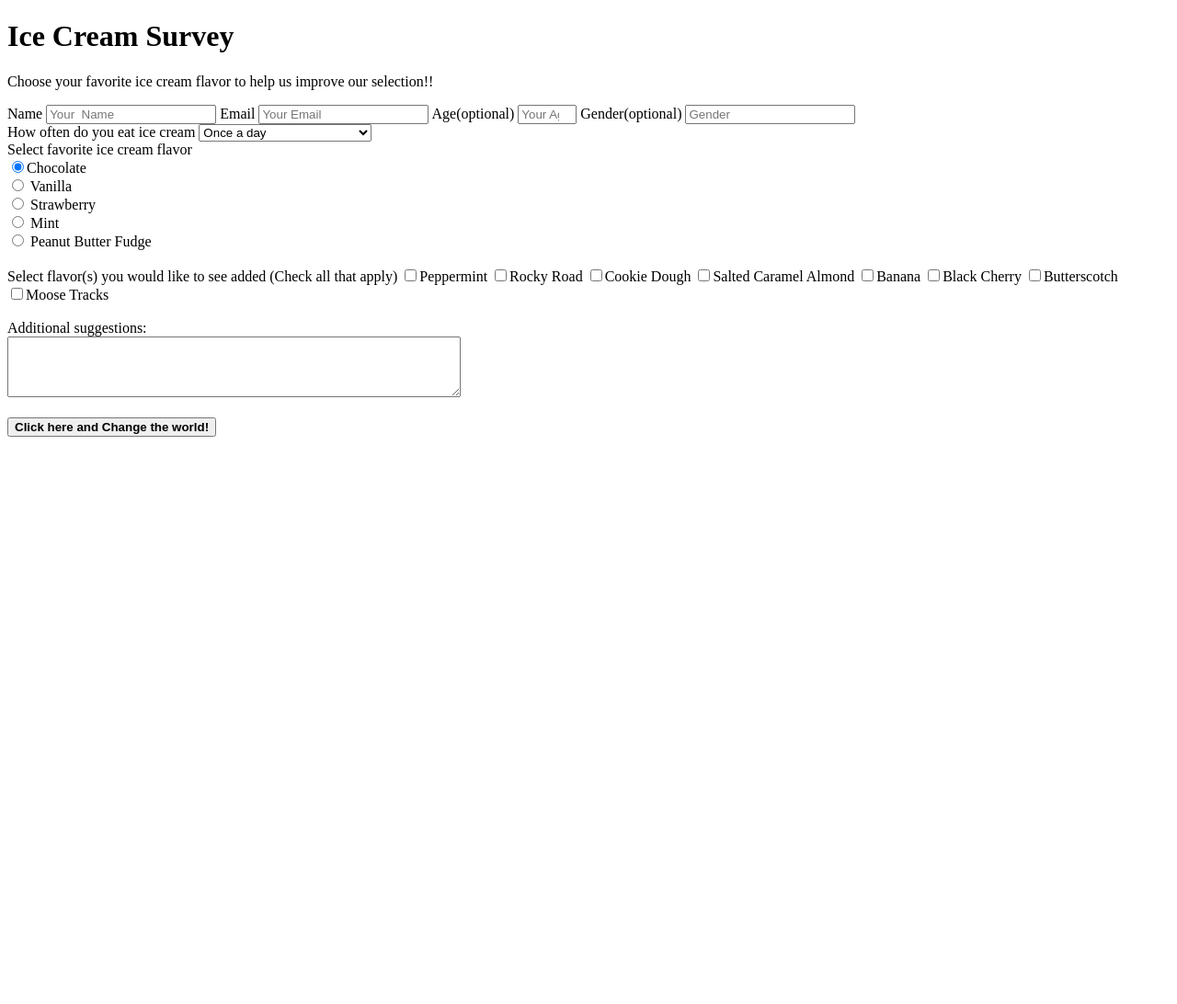
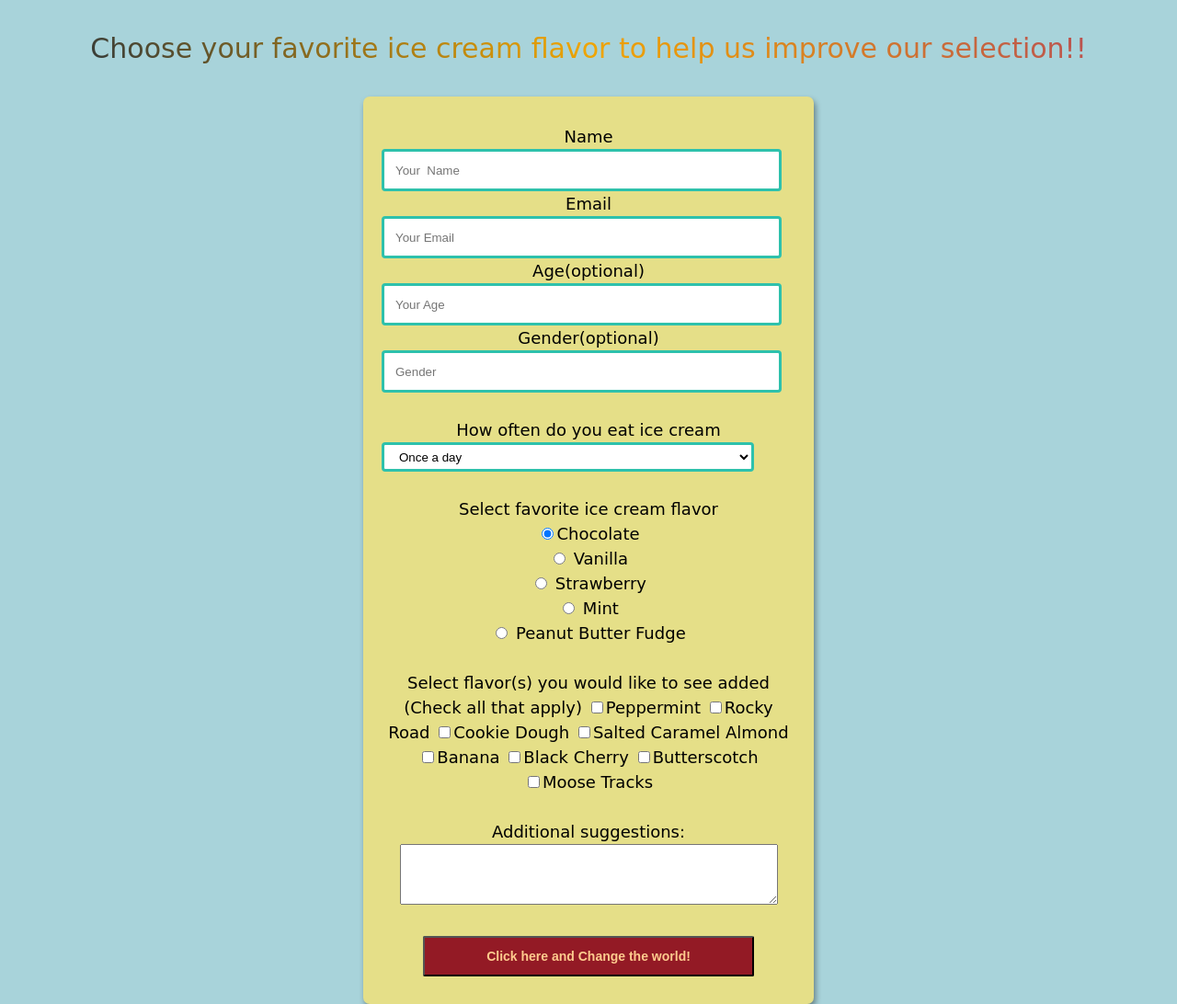
Before and after one commit to lyndajoncaf/ice-cream-survey-form, a plain HTML site: page index.html in a window 1280 px wide. Shown: the whole page at 92% size. Before the commit the page ends 800 px from the top, so only its background shows below. Drawn offline with Linux system fonts and the light colour scheme; a web font is replaced by a local one.

Commit message:
Add files via upload
fixed input box width and linked css sheet

```diff
--- a/index.html
+++ b/index.html
@@ -1,12 +1,14 @@
 <!DOCTYPE html>
-
-
- <header class="header">
- <h1 id="title">Ice Cream Survey</h1>
- </header>
-
- <body>
-  <p id="description">Choose your favorite ice cream flavor to help us improve our selection!!</p>
+<html lang="en">
+<head>
+    <meta charset="UTF-8">
+    <meta http-equiv="X-UA-Compatible" content="IE=edge">
+    <meta name="viewport" content="width=device-width, initial-scale=1.0">
+    <title>Ice Cream Survey</title>
+    <link rel="stylesheet" href="resources\style.css">
+</head>
+<body>
+    <p id="description">Choose your favorite ice cream flavor to help us improve our selection!!</p>
 
     <form id="survey-form">
         <div class="form-group">
@@ -153,7 +155,7 @@
 <br><br>
 <label id="textarea">Additional suggestions: </label>
 <br>
-<textarea id="textarea" name"instructions" rows="4" cols="59.5">
+<textarea id="textarea" name="instructions" rows="4" cols="59.5">
 </textarea>
 <br><br>
 
@@ -162,4 +164,5 @@
 </div>
 </form>
 </div>
+</body>
 </html>
--- /dev/null
+++ b/resources/style.css
@@ -0,0 +1,56 @@
+@import url('https://fonts.googleapis.com/css2?family=Ranchers&display=swap');
+
+h1{
+  font-size: 40px;
+}
+
+body {
+  background-color: #a8d3da;
+  font-family: 'Ranchers', cursive;
+  line-height: 1.5;
+  text-align: center;
+  margin: 0;
+  max-height: 100vh;
+  max-width: 100vw;
+ }
+
+form {
+  background-color: #e5df88;
+  box-shadow: 2px 4px 6px rgba(0,0,0,0.4);
+  border-radius: 7px;
+  padding: 30px 20px;
+  max-width: 450px;
+  margin: auto;
+  font-size: 18px;
+  }
+
+.form-control{
+  display: block;
+  width: 90%;
+  height: 2rem;
+  padding: 0.25rem 0.75rem;
+  background-color: #fff;
+  border: 3px solid #2ec1ac;
+  border-radius: 0.25rem;
+   }
+
+#textarea {
+   width: 90%;
+
+}
+p{
+    font-size: 30px;
+  background: -webkit-linear-gradient(45deg, #132743, #f0a500, #af4261);
+  -webkit-background-clip: text;
+  -webkit-text-fill-color: transparent;
+  }
+
+.submit-button {
+  width: 80%;
+  padding: 0.75rem;
+  background: #931a25;
+  color: #ffcb8e;
+  font-size: 14px;
+  border-radius: 2px;
+  cursor: pointer;
+}
```
